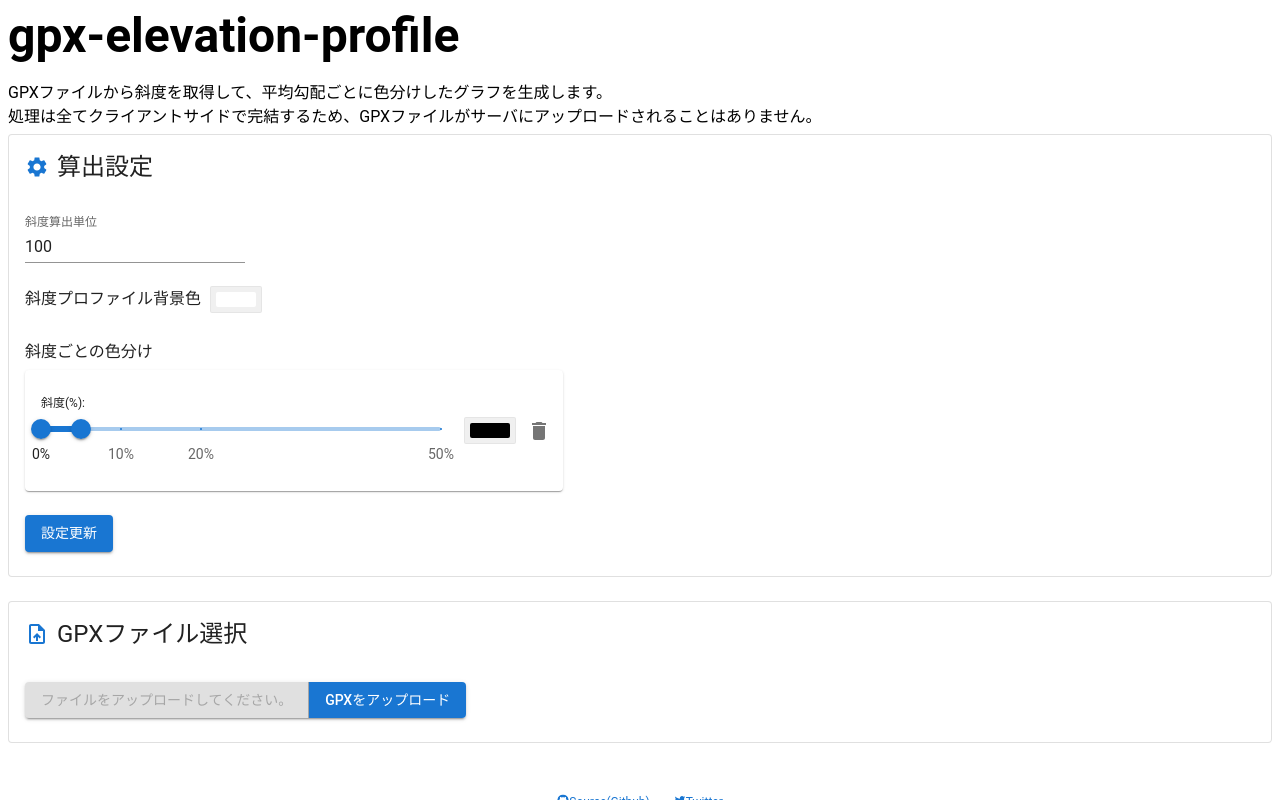
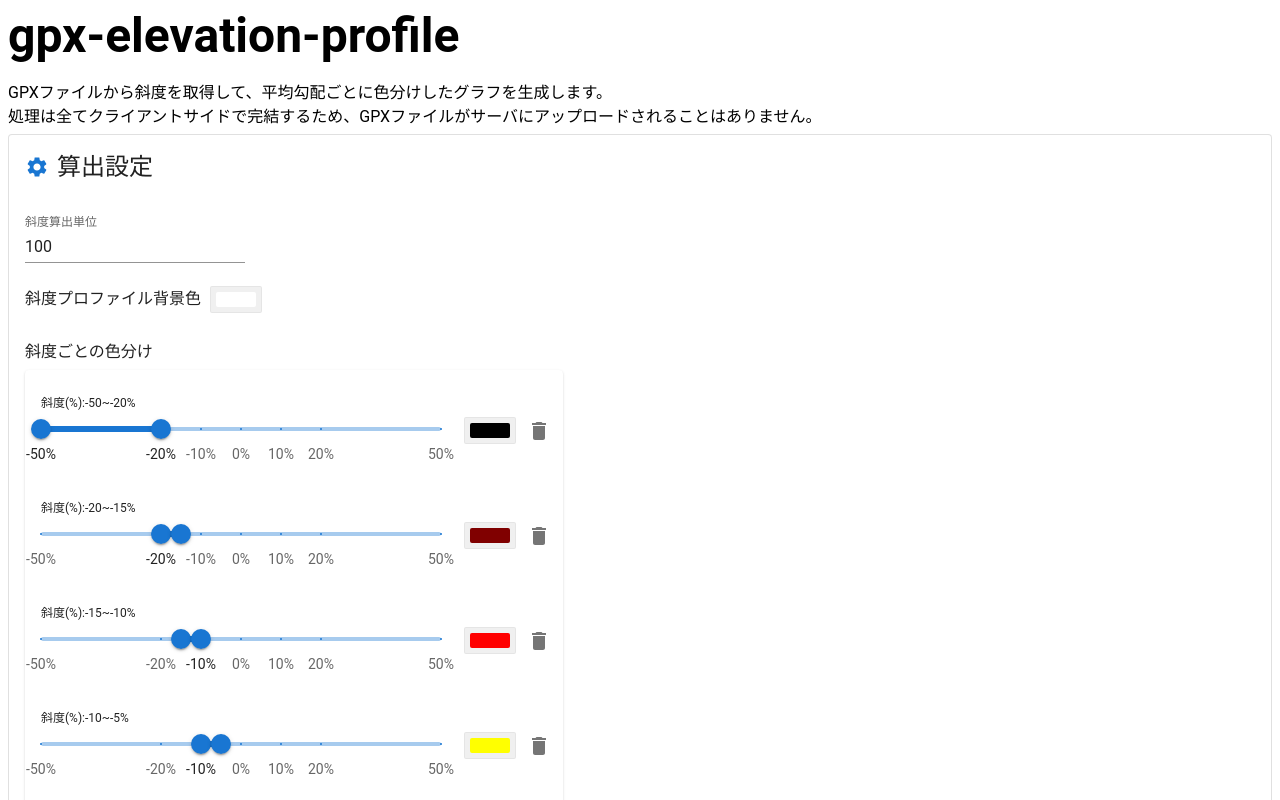
Before and after one commit to aoisupersix/gpx-elevation-profile, a React app: page / in a window 1280 px wide. Shown: the top 800 px of the page. Built offline with nearby package versions, Linux system fonts and the light colour scheme; the HTML template or start-up script is replaced by a standard one.

Commit message:
feat: add elevation color setting.

```diff
--- a/src/components/ElevationColorList.tsx
+++ b/src/components/ElevationColorList.tsx
@@ -1,7 +1,9 @@
 import * as React from 'react'
 
+import AddIcon from '@mui/icons-material/Add'
 import DeleteIcon from '@mui/icons-material/Delete'
 import {
+    Button,
     IconButton,
     List,
     ListItem,
@@ -9,10 +11,18 @@ import {
     Paper,
     Stack,
 } from '@mui/material'
+import { ColorResult } from 'react-color'
 import styled from 'styled-components'
 
+import { ElevationColor } from '../models/elevation-color'
 import { ColorPicker } from './ColorPicker'
 import { ElevationSlider } from './ElevationSlider'
+
+interface ElevationColorListProps {
+    items: ElevationColor[]
+    onChange?: (item: ElevationColor, idx: number) => void
+    onAdded?: () => void
+}
 
 const CenterColorPicker = styled(ColorPicker)`
     display: flex;
@@ -20,11 +30,32 @@ const CenterColorPicker = styled(ColorPicker)`
     align-items: center;
 `
 
-export const ElevationColorList: React.FC<Record<string, never>> = () => {
-    return (
-        <Paper>
-            <List>
+export const ElevationColorList: React.FC<ElevationColorListProps> = (
+    props,
+) => {
+    const onChangeSlider = (min: number, max: number, idx: number) => {
+        if (props.onChange !== undefined) {
+            const item = props.items[idx]
+            props.onChange({ ...item, min: min, max: max }, idx)
+        }
+    }
+
+    const onChangeColor = (color: ColorResult, idx: number) => {
+        if (props.onChange !== undefined) {
+            const item = props.items[idx]
+            props.onChange({ ...item, color: color.rgb }, idx)
+        }
+    }
+
+    const onAdded = () => {
+        if (props.onAdded !== undefined) {
+            props.onAdded()
+        }
+    }
+
+    const listItems = props.items.map((ec, idx) => (
         <ListItem
+            key={idx}
             secondaryAction={
                 <IconButton edge="end" aria-label="delete">
                     <DeleteIcon />
@@ -33,14 +64,32 @@ export const ElevationColorList: React.FC<Record<string, never>> = () => {
         >
             <ListItemText>
                 <Stack direction="row" gap={3}>
-                            <ElevationSlider />
+                    <ElevationSlider
+                        minValue={ec.min}
+                        maxValue={ec.max}
+                        onChange={(min, max) => onChangeSlider(min, max, idx)}
+                    />
                     <CenterColorPicker
-                                color={{ r: 0, g: 0, b: 0, a: 1 }}
+                        color={ec.color}
+                        onChange={(c) => onChangeColor(c, idx)}
                     />
                 </Stack>
             </ListItemText>
         </ListItem>
-            </List>
+    ))
+
+    return (
+        <Stack direction="column">
+            <Paper>
+                <List>{listItems}</List>
             </Paper>
+            <Button
+                variant="outlined"
+                startIcon={<AddIcon />}
+                onClick={onAdded}
+            >
+                追加
+            </Button>
+        </Stack>
     )
 }
--- a/src/components/ElevationSlider.tsx
+++ b/src/components/ElevationSlider.tsx
@@ -3,10 +3,17 @@ import * as React from 'react'
 import { Mark } from '@mui/base'
 import { Box, Slider, Typography } from '@mui/material'
 
-export const ElevationSlider: React.FC<Record<string, never>> = () => {
-    const [value, setValue] = React.useState<number[]>([0, 5])
+interface ElevationSliderProps {
+    minValue: number
+    maxValue: number
+    onChange?: (min: number, max: number) => void
+}
 
+export const ElevationSlider: React.FC<ElevationSliderProps> = (props) => {
     const marks: Mark[] = [
+        { value: -50, label: '-50%' },
+        { value: -20, label: '-20%' },
+        { value: -10, label: '-10%' },
         { value: 0, label: '0%' },
         { value: 10, label: '10%' },
         { value: 20, label: '20%' },
@@ -14,21 +21,27 @@ export const ElevationSlider: React.FC<Record<string, never>> = () => {
     ]
 
     const handleChange = (e: Event, newValue: number | number[]) => {
-        setValue(newValue as number[])
+        if (props.onChange !== undefined) {
+            const [min, max] = newValue as number[]
+            props.onChange(min, max)
+        }
     }
 
     return (
         <Box minWidth={400}>
-            <Typography variant="caption">斜度(%):</Typography>
+            <Typography variant="caption">
+                斜度(%):{props.minValue}~{props.maxValue}%
+            </Typography>
             <Slider
-                min={0}
+                min={-50}
                 max={50}
                 getAriaLabel={() => 'Temperature range'}
                 step={5}
                 marks={marks}
-                value={value}
+                value={[props.minValue, props.maxValue]}
                 onChange={handleChange}
                 valueLabelDisplay="auto"
+                valueLabelFormat={(x) => `${x}%`}
                 getAriaValueText={(v) => `${v}%`}
             />
         </Box>
--- a/src/components/ProfileSettingForm.tsx
+++ b/src/components/ProfileSettingForm.tsx
@@ -11,9 +11,9 @@ import {
     TextField,
     Typography,
 } from '@mui/material'
-import { RGBColor } from 'react-color'
 import styled from 'styled-components'
 
+import { ElevationColor } from '../models/elevation-color'
 import { defaultSetting, ProfileSetting } from '../models/profile-setting'
 import { ColorPicker } from './ColorPicker'
 import { ElevationColorList } from './ElevationColorList'
@@ -30,22 +30,21 @@ const MarginedPicker = styled(ColorPicker)`
 `
 
 export const ProfileSettingForm: React.FC<ProfileSettingProps> = (props) => {
-    const setting = props.setting ?? defaultSetting
-    const [distanceUnit, setDistanceUnit] = React.useState<number>(
-        setting.distanceUnit,
-    )
-    const [profileBgColor, setProfileBgColor] = React.useState<RGBColor>(
-        setting.profileBgColor,
+    const [setting, setSetting] = React.useState<ProfileSetting>(
+        props.setting ?? defaultSetting,
     )
 
+    const onChangeElevationColor = (item: ElevationColor, idx: number) => {
+        const newColors = setting.elevationColors.map((v, i) =>
+            i === idx ? item : v,
+        )
+        setSetting({ ...setting, elevationColors: newColors })
+    }
+
     const onUpdate = () => {
-        const newSetting = {
-            ...setting,
-            distanceUnit: distanceUnit,
-            profileBgColor: profileBgColor,
+        if (props.onUpdate !== undefined) {
+            props.onUpdate(setting)
         }
-
-        props.onUpdate(newSetting)
     }
 
     return (
@@ -67,9 +66,14 @@ export const ProfileSettingForm: React.FC<ProfileSettingProps> = (props) => {
                             type="number"
                             variant="standard"
                             label="斜度算出単位"
-                            value={distanceUnit}
+                            value={setting.distanceUnit}
                             onChange={(e) =>
-                                setDistanceUnit(Number.parseInt(e.target.value))
+                                setSetting({
+                                    ...setting,
+                                    distanceUnit: Number.parseInt(
+                                        e.target.value,
+                                    ),
+                                })
                             }
                         />
                     </Grid>
@@ -77,8 +81,13 @@ export const ProfileSettingForm: React.FC<ProfileSettingProps> = (props) => {
                         <Stack direction="row">
                             <Typography>斜度プロファイル背景色</Typography>
                             <MarginedPicker
-                                color={profileBgColor}
-                                onChange={(c) => setProfileBgColor(c.rgb)}
+                                color={setting.profileBgColor}
+                                onChange={(c) =>
+                                    setSetting({
+                                        ...setting,
+                                        profileBgColor: c.rgb,
+                                    })
+                                }
                             />
                         </Stack>
                     </Grid>
@@ -87,7 +96,10 @@ export const ProfileSettingForm: React.FC<ProfileSettingProps> = (props) => {
                             <Typography gutterBottom>
                                 斜度ごとの色分け
                             </Typography>
-                            <ElevationColorList />
+                            <ElevationColorList
+                                items={setting.elevationColors}
+                                onChange={onChangeElevationColor}
+                            />
                         </Stack>
                     </Grid>
                     <Grid item xs={12}>
--- /dev/null
+++ b/src/models/elevation-color.ts
@@ -0,0 +1,21 @@
+import { RGBColor } from 'react-color'
+
+/**
+ * Showing color for each average elevation.
+ */
+export interface ElevationColor {
+    /**
+     * Min average elevation.
+     */
+    min: number
+
+    /**
+     * Max average elevation.
+     */
+    max: number
+
+    /**
+     * Color of this elevation
+     */
+    color: RGBColor
+}
--- a/src/models/profile-setting.ts
+++ b/src/models/profile-setting.ts
@@ -1,4 +1,6 @@
 import { RGBColor } from 'react-color'
+
+import { ElevationColor } from './elevation-color'
 
 /**
  * Settings of elevation profile.
@@ -13,6 +15,11 @@ export interface ProfileSetting {
      * Background color of levation profile.
      */
     profileBgColor: RGBColor
+
+    /**
+     * Colors for each average elevation.
+     */
+    elevationColors: ElevationColor[]
 }
 
 /**
@@ -21,4 +28,16 @@ export interface ProfileSetting {
 export const defaultSetting: ProfileSetting = {
     distanceUnit: 100,
     profileBgColor: { r: 255, g: 255, b: 255, a: 1 },
+    elevationColors: [
+        { min: -50, max: -20, color: { r: 0, g: 0, b: 0, a: 1 } },
+        { min: -20, max: -15, color: { r: 128, g: 0, b: 0, a: 1 } },
+        { min: -15, max: -10, color: { r: 255, g: 0, b: 0, a: 1 } },
+        { min: -10, max: -5, color: { r: 255, g: 255, b: 0, a: 1 } },
+        { min: -5, max: 0, color: { r: 0, g: 255, b: 0, a: 1 } },
+        { min: 0, max: 5, color: { r: 0, g: 255, b: 0, a: 1 } },
+        { min: 5, max: 10, color: { r: 255, g: 255, b: 0, a: 1 } },
+        { min: 10, max: 15, color: { r: 255, g: 0, b: 0, a: 1 } },
+        { min: 15, max: 20, color: { r: 128, g: 0, b: 0, a: 1 } },
+        { min: 20, max: 50, color: { r: 0, g: 0, b: 0, a: 1 } },
+    ],
 }
```
Lines whose indentation alone changed are shown as unchanged.
